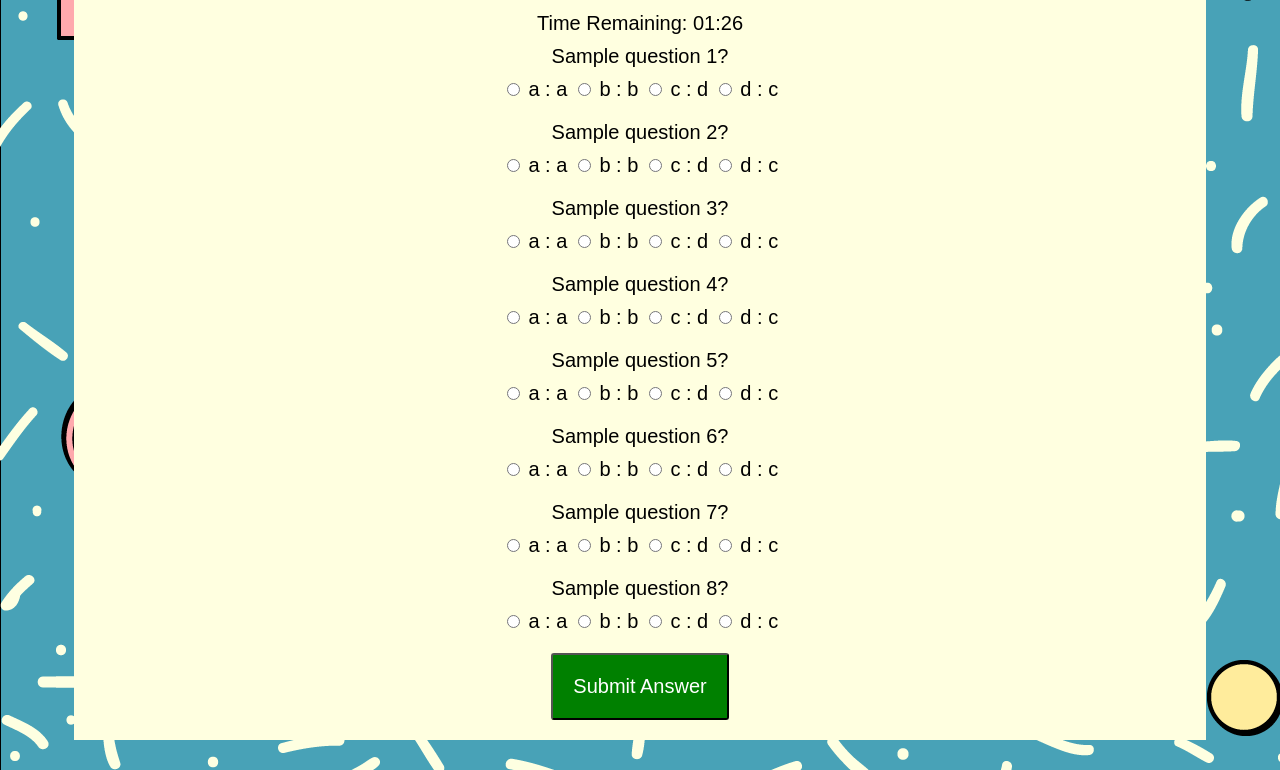
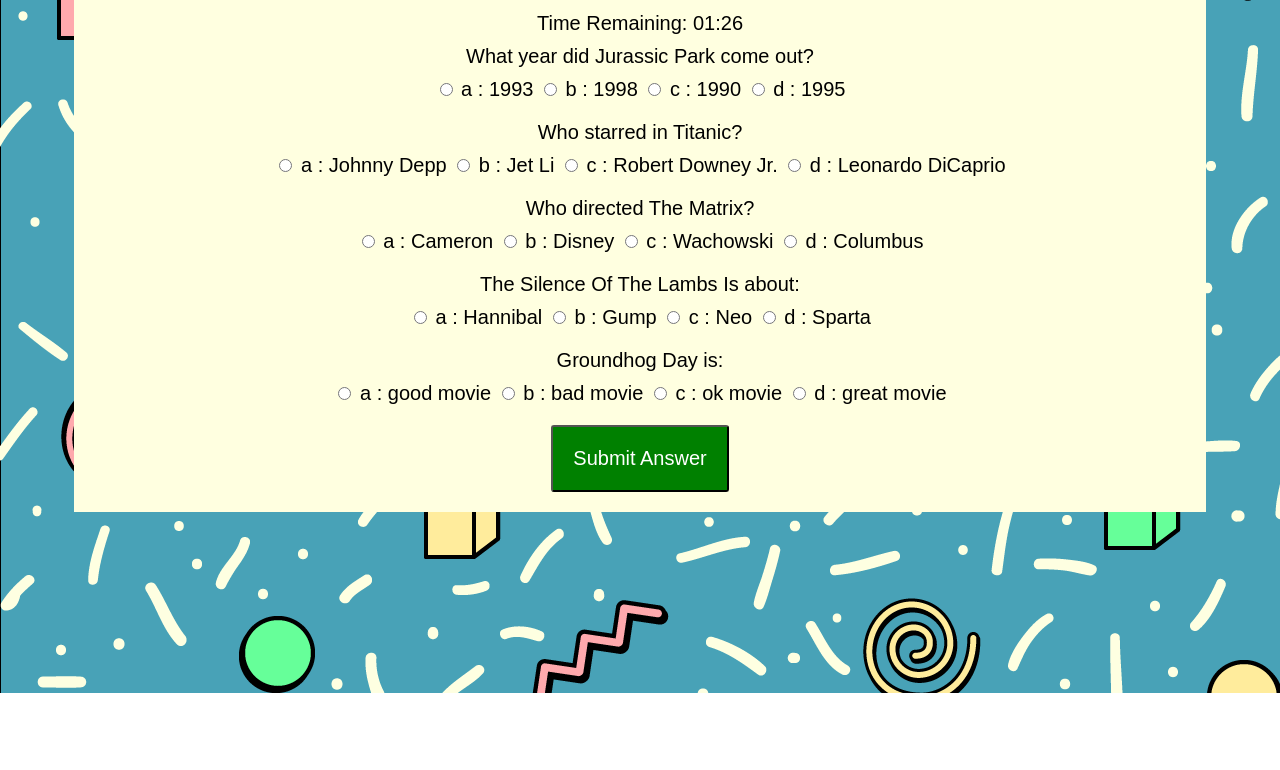
Before and after one commit to Bunnyster43/TriviaGame, a plain HTML site: page index.html in a window 1280 px wide. Shown: the part 107-877 px from the top of the page. After the commit the page ends 800 px from the top, so only its background shows below. Drawn offline with Linux system fonts and the light colour scheme.

Commit message:
initial site files

```diff
--- a/assets/css/style.css
+++ b/assets/css/style.css
@@ -29,7 +29,6 @@ body{
 }
 
 #submit{
-
     font-family: sans-serif;
     font-size: 20px;
     background-color: #008000;
--- a/assets/javascript/app.js
+++ b/assets/javascript/app.js
@@ -1,3 +1,4 @@
+//* time code
 function startTimer(duration, display) {
     var timer = duration, minutes, seconds;
     setInterval(function () {
@@ -18,8 +19,10 @@ function startTimer(duration, display) {
 window.onload = function () {
     var oneMinutesThirty = 90 * 1,
         display = document.querySelector('#time');
-    startTimer(oneMinutesThirty, display);
+        startTimer(oneMinutesThirty, display);
 };
+
+//* quiz code
 (function() {
   function buildQuiz() {
 
@@ -79,85 +82,56 @@ window.onload = function () {
   const submitButton = document.getElementById("submit");
   const myQuestions = [
     {
-      question: "Sample question 1?",
+      question: "What year did Jurassic Park come out?",
       answers: {
-        a: "a",
-        b: "b",
-        c: "d",
-        d: "c",
+        a: "1993",
+        b: "1998",
+        c: "1990",
+        d: "1995",
       },
-      correctAnswer: "?"
+      correctAnswer: "a"
     },
     {
-      question: "Sample question 2?",
+      question: "Who starred in Titanic?",
       answers: {
-        a: "a",
-        b: "b",
-        c: "d",
-        d: "c",
+        a: "Johnny Depp",
+        b: "Jet Li",
+        c: "Robert Downey Jr.",
+        d: "Leonardo DiCaprio",
       },
-      correctAnswer: "?"
+      correctAnswer: "d"
     },
     {
-      question: "Sample question 3?",
+      question: "Who directed The Matrix?",
       answers: {
-        a: "a",
-        b: "b",
-        c: "d",
-        d: "c",
+        a: "Cameron",
+        b: "Disney",
+        c: "Wachowski",
+        d: "Columbus",
       },
-      correctAnswer: "?"
+      correctAnswer: "c"
     },
     {
-      question: "Sample question 4?",
+      question: "The Silence Of The Lambs Is about:",
       answers: {
-        a: "a",
-        b: "b",
-        c: "d",
-        d: "c",
+        a: "Hannibal ",
+        b: "Gump",
+        c: "Neo",
+        d: "Sparta",
       },
-      correctAnswer: "?"
+      correctAnswer: "a"
     },
     {
-      question: "Sample question 5?",
+      question: "Groundhog Day is:",
       answers: {
-        a: "a",
-        b: "b",
-        c: "d",
-        d: "c",
+        a: "good movie",
+        b: "bad movie",
+        c: "ok movie",
+        d: "great movie",
       },
-      correctAnswer: "?"
+      correctAnswer: "d"
     },
-    {
-      question: "Sample question 6?",
-      answers: {
-        a: "a",
-        b: "b",
-        c: "d",
-        d: "c",
-      },
-      correctAnswer: "?"
-    },
-    {
-      question: "Sample question 7?",
-      answers: {
-        a: "a",
-        b: "b",
-        c: "d",
-        d: "c",
-      },
-      correctAnswer: "?"
-    },
-    {
-      question: "Sample question 8?",
-      answers: {
-        a: "a",
-        b: "b",
-        c: "d",
-        d: "c",
-      },
-      correctAnswer: "?"
-    },
+
   ];
 
   buildQuiz();
--- a/index.html
+++ b/index.html
@@ -20,7 +20,7 @@
   <div class="jumbotron">
     <div class="container">
       <div class="row">
-        <h1 class="text-center">Trivia Game</h1>
+        <h1 class="text-center">90s Movie Trivia Game</h1>
         <div class="mainArea col-xs-12 col-sm-10 col-sm-offset-1 col-md-8 col-md-offset-2">
         </div>
       </div>
```
